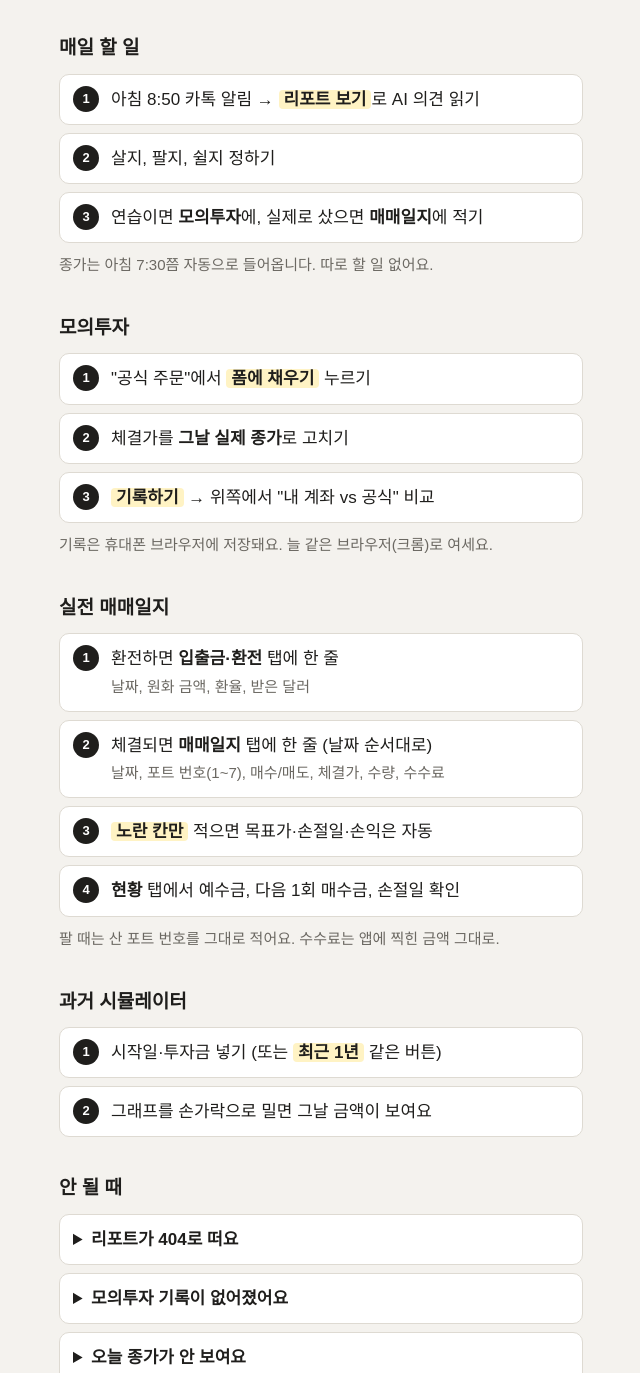
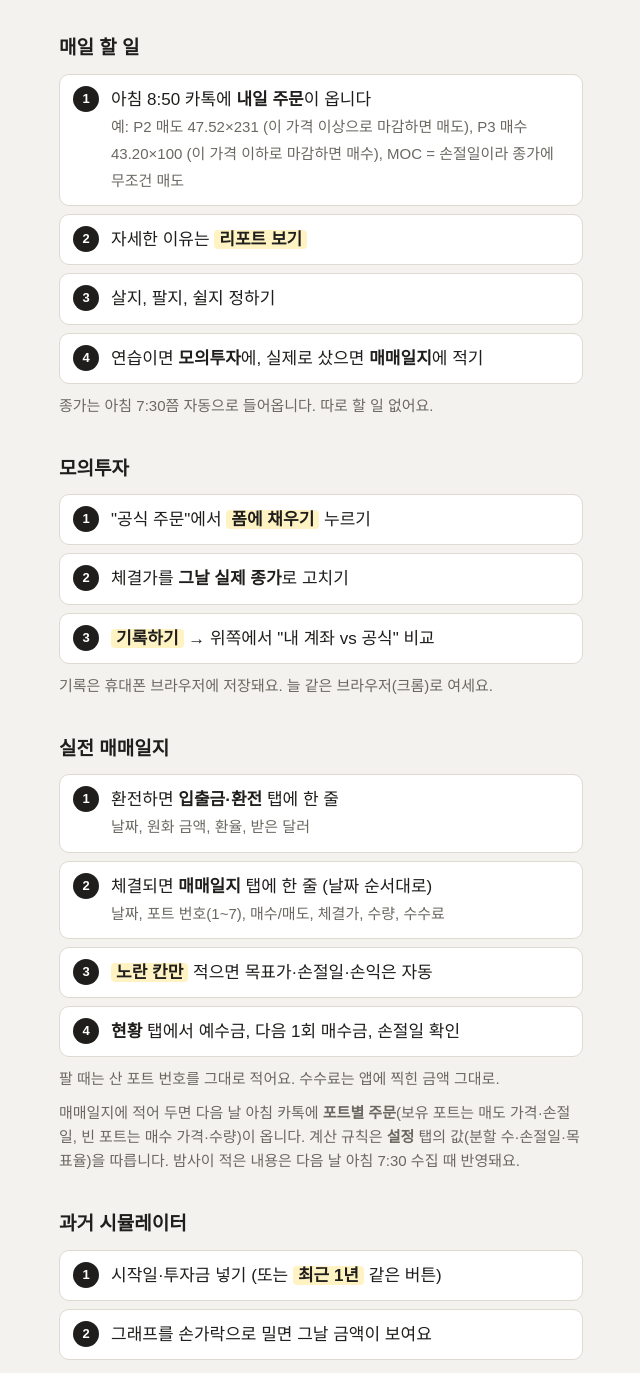
Before and after one commit to Kimduckhoon/soxl-pages, a plain HTML site: page guide.html in a window 1280 px wide. Shown: the part 342-1715 px from the top of the page, without its empty margins (319-959 px from the left). Drawn offline with Linux system fonts and the light colour scheme.

Commit message:
update 2026-11-24

```diff
--- a/guide.html
+++ b/guide.html
@@ -39,7 +39,8 @@
 
   <h2>매일 할 일</h2>
   <ol>
-    <li><div>아침 8:50 카톡 알림 → <b class="k">리포트 보기</b>로 AI 의견 읽기</div></li>
+    <li><div>아침 8:50 카톡에 <b>내일 주문</b>이 옵니다<br><span style="color:var(--sub);font-size:15px">예: P2 매도 47.52×231 (이 가격 이상으로 마감하면 매도), P3 매수 43.20×100 (이 가격 이하로 마감하면 매수), MOC = 손절일이라 종가에 무조건 매도</span></div></li>
+    <li><div>자세한 이유는 <b class="k">리포트 보기</b></div></li>
     <li><div>살지, 팔지, 쉴지 정하기</div></li>
     <li><div>연습이면 <b>모의투자</b>에, 실제로 샀으면 <b>매매일지</b>에 적기</div></li>
   </ol>
@@ -61,6 +62,7 @@
     <li><div><b>현황</b> 탭에서 예수금, 다음 1회 매수금, 손절일 확인</div></li>
   </ol>
   <p class="tip">팔 때는 산 포트 번호를 그대로 적어요. 수수료는 앱에 찍힌 금액 그대로.</p>
+  <p class="tip">매매일지에 적어 두면 다음 날 아침 카톡에 <b>포트별 주문</b>(보유 포트는 매도 가격·손절일, 빈 포트는 매수 가격·수량)이 옵니다. 계산 규칙은 <b>설정</b> 탭의 값(분할 수·손절일·목표율)을 따릅니다. 밤사이 적은 내용은 다음 날 아침 7:30 수집 때 반영돼요.</p>
 
   <h2>과거 시뮬레이터</h2>
   <ol>
```
Also changed, not shown: paper.html (+1 -1 lines), simulator.html (+1 -1 lines).
